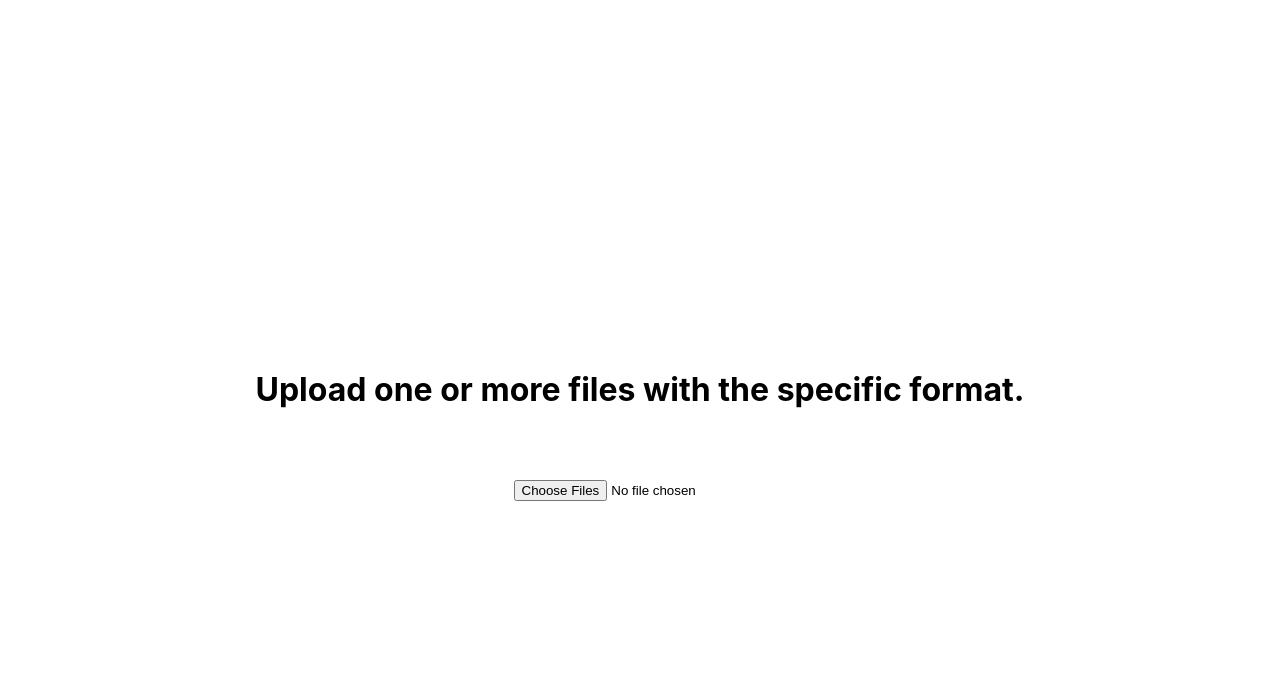
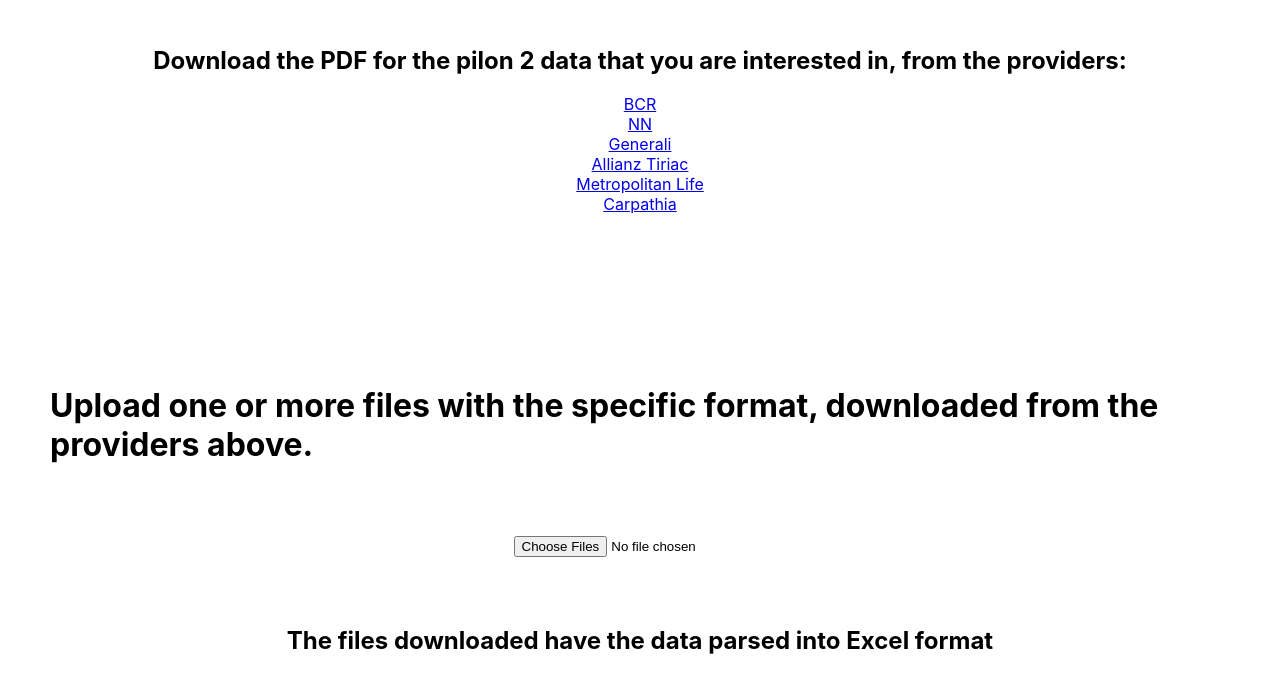
Before and after one commit to lieautman/PDFtoXLS, a React (Create React App) app: page / in a window 1280 px wide. Shown: the top 692 px of the page. Built offline with nearby package versions, Linux system fonts and the light colour scheme.

Commit message:
add description

```diff
--- a/src/App.js
+++ b/src/App.js
@@ -1,7 +1,13 @@
 import PDFtoXLSController from "./PDFtoXLS/PDFtoXLSController";
+import SiteListComponent from "./SiteList/SiteListComponent";
 
 function App() {
-  return <PDFtoXLSController />;
+  return (
+    <>
+      <SiteListComponent />
+      <PDFtoXLSController />
+    </>
+  );
 }
 
 export default App;
--- a/src/PDFtoXLS/PDFtoXLSComponent.js
+++ b/src/PDFtoXLS/PDFtoXLSComponent.js
@@ -6,11 +6,12 @@ function PDFtoXLSComponent({ extractText }) {
         flexDirection: "column",
         alignItems: "center",
         justifyContent: "center",
-        height: "100vh"
+        height: "70vh"
       }}
     >
       <h1 style={{ padding: "50px" }}>
-        Upload one or more files with the specific format.
+        Upload one or more files with the specific format, downloaded from the
+        providers above.
       </h1>
       <input
         type="file"
@@ -18,6 +19,9 @@ function PDFtoXLSComponent({ extractText }) {
         onChange={(event) => extractText(event)}
         multiple
       />
+      <h2 style={{ padding: "50px" }}>
+        The files downloaded have the data parsed into Excel format
+      </h2>
     </div>
   );
 }
--- /dev/null
+++ b/src/SiteList/SiteListComponent.js
@@ -0,0 +1,72 @@
+function SiteListComponent() {
+  return (
+    <div
+      style={{
+        display: "flex",
+        flexDirection: "column",
+        alignItems: "center",
+        justifyContent: "center",
+        height: "30vh"
+      }}
+    >
+      <h2>
+        Download the PDF for the pilon 2 data that you are interested in, from
+        the providers:
+      </h2>
+      <a
+        href={
+          "https://www.pensiibcr.ro/ro/utile/pensia-obligatorie-pilon-2/rapoarte/structura-detaliata-a-portofoliului-de-investitii"
+        }
+        rel="noreferrer"
+        target="_blank"
+      >
+        BCR
+      </a>
+      <a
+        href={"https://www.nn.ro/rapoarte-financiare#tab-other-4/"}
+        rel="noreferrer"
+        target="_blank"
+      >
+        NN
+      </a>
+      <a
+        href={
+          "https://www.generali.ro/pensii/pensii-obligatorii/acte-si-rapoarte/date-financiare-fondul-aripi/"
+        }
+        rel="noreferrer"
+        target="_blank"
+      >
+        Generali
+      </a>
+      <a
+        href={
+          "https://www.aztpensii.ro:7777/employer/prc_rap_web_new_49?p_fond=VIITORUL"
+        }
+        rel="noreferrer"
+        target="_blank"
+      >
+        Allianz Tiriac
+      </a>
+      <a
+        href={
+          "https://www.metropolitanlife.ro/pensie-pilon-2/informatii-si-materiale/informatii-financiare/raportare-privind-situatia-detaliata-a-investitiilor/"
+        }
+        rel="noreferrer"
+        target="_blank"
+      >
+        Metropolitan Life
+      </a>
+      <a
+        href={
+          "https://www.carpathiapensii.ro/index.php/rapoarte-carpathia-pensii/structura-detaliata-a-portofoliului-de-investitii-pilon-ii-si-pilon-iii/"
+        }
+        rel="noreferrer"
+        target="_blank"
+      >
+        Carpathia
+      </a>
+    </div>
+  );
+}
+
+export default SiteListComponent;
```
